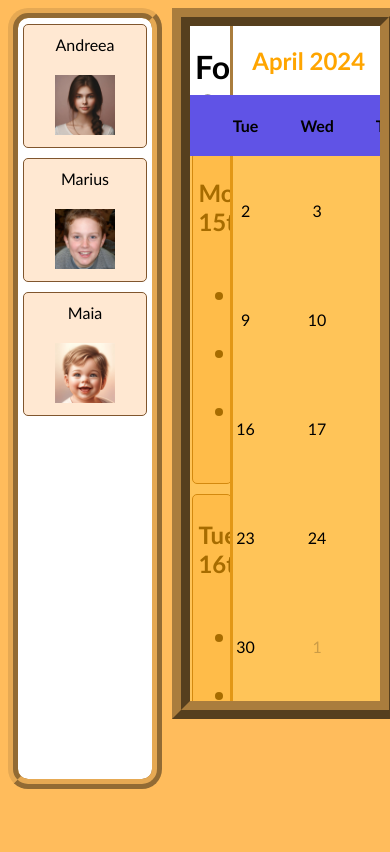
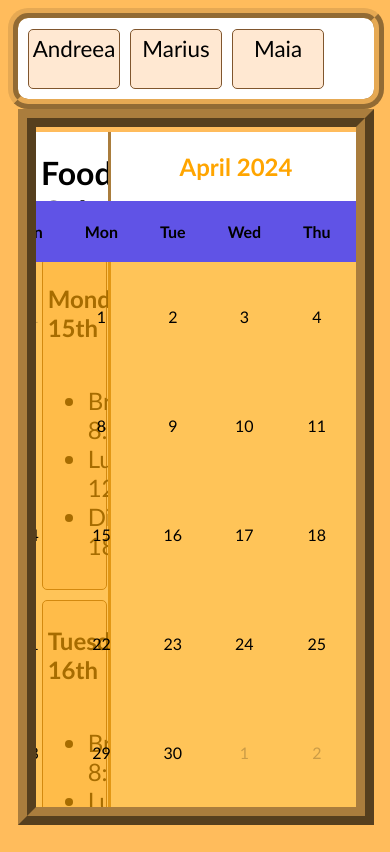
Before and after one commit to itsdianamxn/WEBTech, a PHP site: page /children.html in a window 390 px wide. Run offline with PHP 8.4, Linux system fonts and the light colour scheme.

Commit message:
children page responsive

```diff
--- a/children.html
+++ b/children.html
@@ -2,34 +2,14 @@
 <html lang="en">
 
 <head>
+    <meta charset="UTF-8">
     <title>Children</title>
+    <meta name="viewport" content="width=device-width, initial-scale=1.0">
     <link rel="stylesheet" href="css/children.css" type="text/css">
-    <script type="text/java-script">
-        function refreshIframe() {
-            var webpageUrl = "mariusPhotos.html?children=";
-
-            var childrenNode = document.getElementById("all-children");
-            for (var i = 0; i < childrenNode.children.length; i++) {
-                // Do something with each child element
-                var check = document.getElementById((i+1)+"-checkbox");
-                var thumb = document.getElementById("child-" + (i+1));
-                thumb.style.backgroundColor = check.checked ? "#9ccfff99" : "#ffcc9c73";
-                if (check.checked)
-                    webpageUrl += i + ",";
-            }
-
-            // Get a reference to the iframe element
-            var iframe = document.getElementById("webpage-iframe");
-
-            // Set the src property of the iframe to the URL of the webpage
-            iframe.src = webpageUrl;
-        }
-    </script>
 </head>
 
 <body onload="refreshIframe()">
-    <div style="height: 100%; width: 100%; display: flex; justify-content: flex-start; align-items: flex-start;">
-
+    <div class="body-container">
         <div class="container" id="all-children">
             <div class="child-thumbnail" id="child-1">
                 <input type="checkbox" id="1-checkbox" name="1-checkbox" style="display: none;">
--- a/css/children.css
+++ b/css/children.css
@@ -13,6 +13,14 @@ body {
   align-items: start;
   background-color: #ffbc5c;
   overflow: hidden;
+}
+
+.body-container{
+  height: 100%;
+  width: 100%;
+  display: flex;
+  justify-content: flex-start;
+  align-items: flex-start;
 }
 
 img {
@@ -100,3 +108,55 @@ table {
   width: 100%;
   height: 100%;
 }
+
+@media only screen and (max-width: 800px){
+  .body-container{
+    flex-direction: column;
+  }
+
+  .calendar-container{
+    padding-top: 5px;
+  }
+
+  .container{
+    padding-left: 5px;
+    flex-direction: row;
+    height: 5rem;
+    width: 90%;
+  }
+
+  .child-thumbnail{
+    height: 3rem;
+    width: 5rem;
+    position: relative;
+    display: flex;
+    flex-direction: column;
+    justify-content: flex-start;
+    align-items: center;
+  }
+
+  .child-thumbnail span{
+    font-size: 140%;
+  }
+
+  .child-thumbnail img {
+    display: none !important;
+  }
+
+  .child-thumbnail .dropdown{
+    display: none;
+    z-index: 1;
+    position: absolute;
+    top: 100%;
+    left: 0;
+  }
+
+  .child-thumbnail:hover{
+    height: 3rem;
+  }
+
+  .child-thumbnail:hover .dropdown{
+    display: block;
+    width: 95%;
+  }
+}
```
